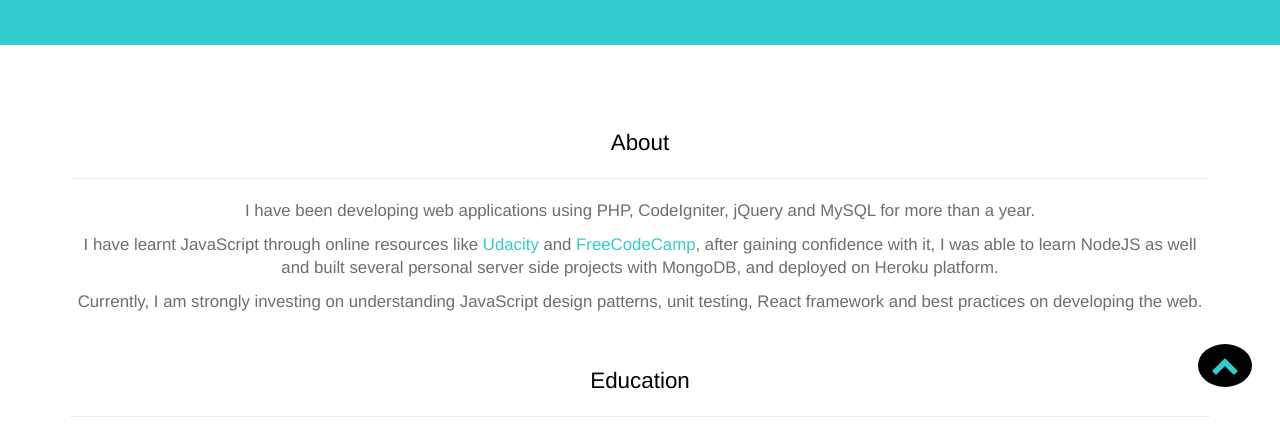
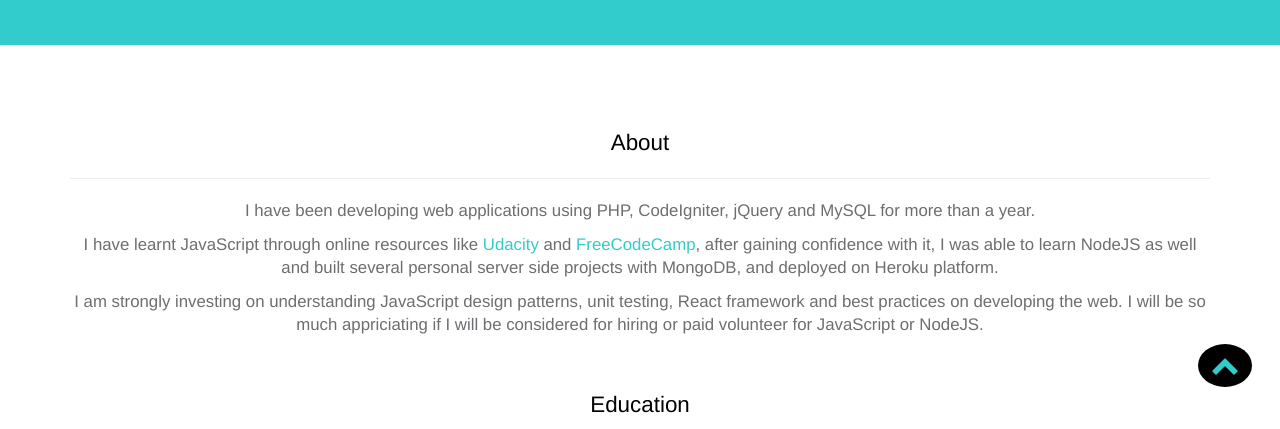
Before and after one commit to rluena/rluena.github.io, a plain HTML site: page index.html in a window 1280 px wide. Shown: the part 371-800 px from the top of the page. Drawn offline with Linux system fonts and the light colour scheme.

Commit message:
Updating about section

```diff
--- a/index.html
+++ b/index.html
@@ -83,8 +83,8 @@
 			<p>I have been developing web applications using PHP, CodeIgniter, jQuery and MySQL for more than a year.</p>
 			<p>I have learnt JavaScript through online
 				resources like <a href="http://udacity.com">Udacity</a> and <a href="http://freecodecamp.com">FreeCodeCamp</a>, after gaining confidence with it, I was able to learn NodeJS as well and built several personal server side projects with MongoDB, and deployed on Heroku platform.</p>
-			<p>Currently, I am strongly investing on understanding JavaScript design patterns, unit testing, React framework and best
-				practices on developing the web.</p>
+			<p>I am strongly investing on understanding JavaScript design patterns, unit testing, React framework and best
+				practices on developing the web. I will be so much appriciating if I will be considered for hiring or paid volunteer for JavaScript or NodeJS. </p>
 			<!--<p>i am available for both re</p>-->
 
 			<section id="edu" class="info-section education">
```
